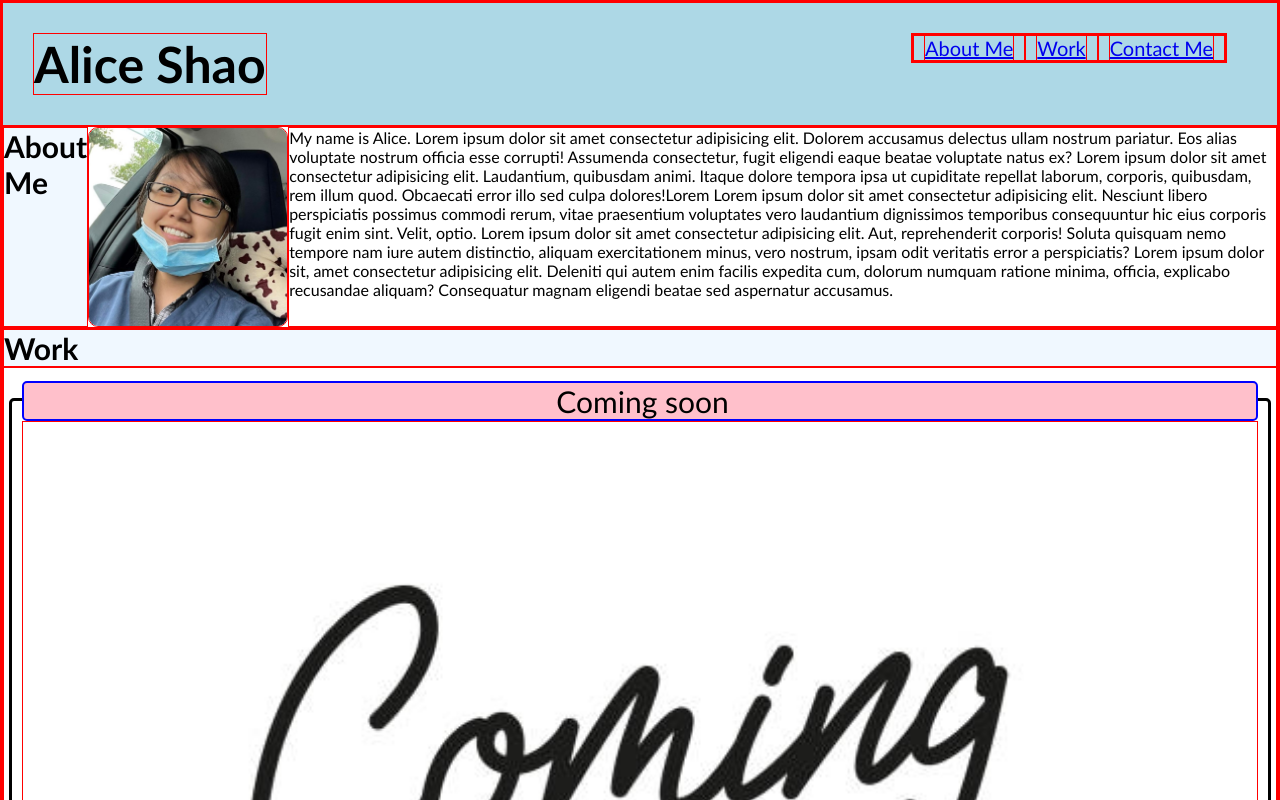
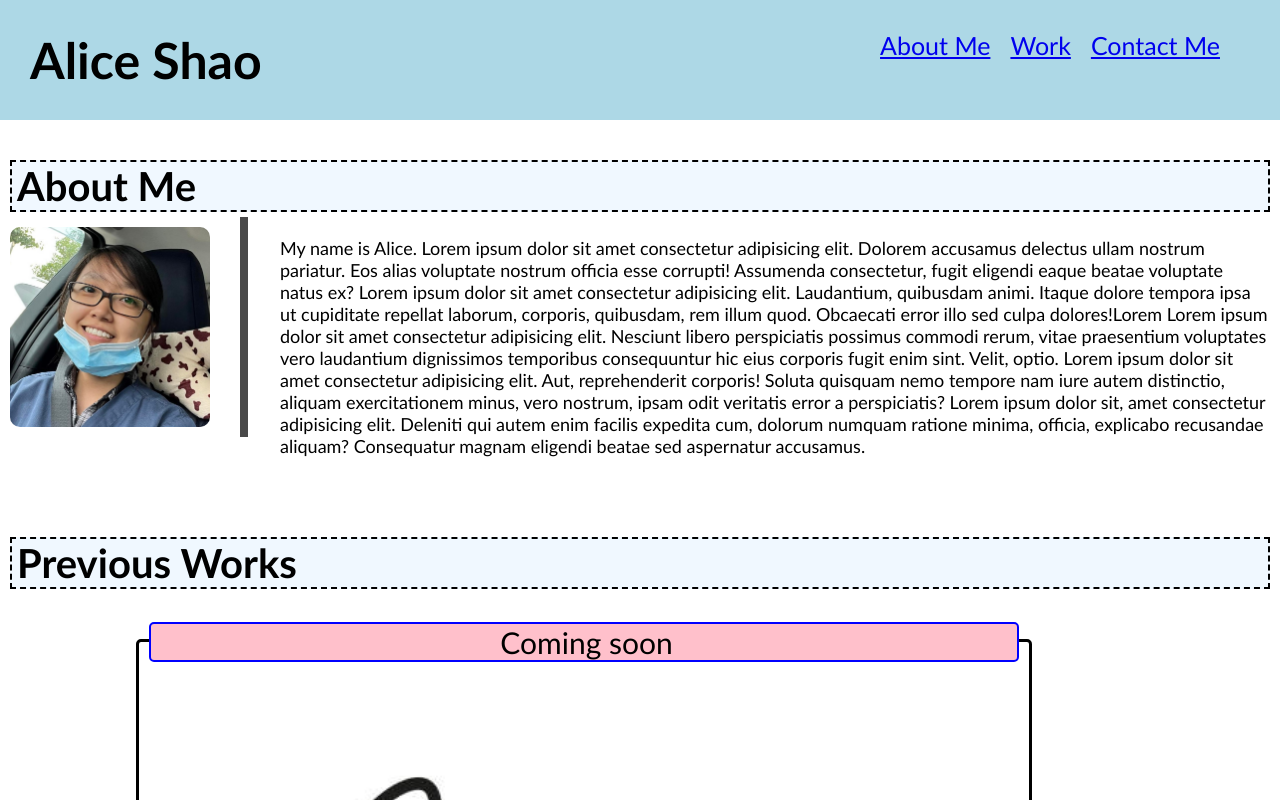
Before and after one commit to alices9/professional-portfolio, a plain HTML site: page index.html in a window 1280 px wide. Shown: the top 800 px of the page. Drawn offline with Linux system fonts and the light colour scheme.

Commit message:
added changes to the html and css files and created a readme

```diff
--- a/assets/css/style.css
+++ b/assets/css/style.css
@@ -3,57 +3,56 @@
     box-sizing: border-box;
     padding:0;
     margin:0;
-    border:1px solid red;
+    /* border:1px solid red; */
     font-family: 'Gill Sans', 'Gill Sans MT', Calibri, 'Trebuchet MS', sans-serif;
 }
 
+/* header formatting */
 h2{
-    font-size: 30px;
+    font-size: 40px;
+    padding: 0px 5px;
     background-color: aliceblue;
+    border:2px dashed black;
+}
+
+/* spaces between sections */
+section{
+    padding:40px 10px;
 }
 
 /* main header color */
-.header {
+.main-header {
     padding:30px;
     background-color: lightblue;
 }
 
-.header h1{
+.main-header h1{
     display: inline-block;
     font-size: 50px;
 }
 
-.header nav {
+.main-header nav {
     margin-right: 20px;
     float: right;
-    font-size: 20px;
+    font-size: 25px;
 }
 
-.header nav ul{
+.main-header nav ul{
     display: flex;
     list-style-type: none;
 }
 
-.header nav ul li{
+.main-header nav ul li{
     display: inline-block;
     padding: 0px 10px;
-
 }
 
-#about-me{
-    display: flex;
-}
-
-/* centers the project headers */
+/* centers the text for the project headers */
 .project-header{
     text-align: center;
 }
 
-/* displays the most recent project in the largest icon */
-.recent-project-img{
-    width: 100%;
-}
-
+/* holds the recent project */
 .recent-project-container{
     display: flex;
     justify-content: center;
@@ -63,10 +62,17 @@ h2{
     border: solid 3px black;
     border-radius: 5px;
     padding: 0 10px;
-    margin: 30px 5px;
-    flex: 1 1 250px;
+    margin: 4% 10% 4% 10%;
+    max-width: 70vw;
 }
 
+/* displays the most recent project in the largest icon */
+.recent-project-img{
+    width: 100%;
+    min-width: 400px;
+}
+
+/* holds the older projects */
 .older-project-container{
     display: flex;
     flex-wrap: wrap;
@@ -78,8 +84,11 @@ h2{
     border-radius: 5px;
     padding: 0 10px;
     margin: 30px 15px;
-    flex: 0 1 325px;
     box-shadow: 10px 10px rgb(80, 73, 73);
+}
+
+.older-project-img{
+    max-width: 400px;
 }
 
 .project-header {
@@ -92,27 +101,58 @@ h2{
     font-size: 30px;
 }
 
-.contact-me{
+.contact-me h2{
+    display: inline-block;
+}
+
+.contact-info{
+    font-size: 20px;
+}
+
+.contact-me nav ul{
     display: flex;
 }
 
 .contact-info li{
     list-style-type: none;
     padding: 0px 30px;
-    float: right;
+    display: inline-block;
+    margin-right: 20px;
+}
+
+#about-me{
+    display: flex;
+    flex-direction: column;
 }
 
 /*resizes profile pic*/
 #profile-pic{
+    margin-top: 15px;
     width:200px;
     height:200px;
     border-radius: 10px;
 }
 
-/* tablet, desktop styles  */
+/* tablet, desktop styles */
 @media screen and (min-width: 650px) {
-
     .snippet-card{
         flex: 1 0 250px;
     }
+
+    /* creates a separator in the about me section  */
+    #separator{
+        background-color: rgb(73, 73, 73);
+        width:8px;
+        height: 220px;
+        position: relative;
+        margin-left: 230px;
+        margin-top: -210px;
+    }
+
+    /* brings text to the right of separator */
+    #about-me p{
+        font-size: 18px;
+        margin-left: 270px;
+        margin-top: -200px;
+    }
 }
--- a/index.html
+++ b/index.html
@@ -4,13 +4,13 @@
     <meta charset="UTF-8">
     <meta http-equiv="X-UA-Compatible" content="IE=edge">
     <meta name="viewport" content="width=device-width, initial-scale=1.0">
-    <title>My portfolio</title>
+    <title>Alice's portfolio</title>
     <link rel="stylesheet" href="./assets/css/style.css">
 </head>
 
 <body>
     <!-- main site header -->
-    <header class="header">
+    <header class="main-header">
         <h1>Alice Shao</h1>
         <nav>
             <ul>
@@ -30,41 +30,50 @@
     <!-- about me -->
     <section id="about-me">
         <h2>About Me</h2>
-        <img id=profile-pic src="./assets/images/305242735_1115288006065615_1656729667201467662_n.jpg"/>
+        <img id=profile-pic src="./assets/images/305242735_1115288006065615_1656729667201467662_n.jpg" alt="picture of alice"/>
+        <div id="separator"></div>
         <p>My name is Alice. Lorem ipsum dolor sit amet consectetur adipisicing elit. Dolorem accusamus delectus ullam nostrum pariatur. Eos alias voluptate nostrum officia esse corrupti! Assumenda consectetur, fugit eligendi eaque beatae voluptate natus ex? Lorem ipsum dolor sit amet consectetur adipisicing elit. Laudantium, quibusdam animi. Itaque dolore tempora ipsa ut cupiditate repellat laborum, corporis, quibusdam, rem illum quod. Obcaecati error illo sed culpa dolores!Lorem Lorem ipsum dolor sit amet consectetur adipisicing elit. Nesciunt libero perspiciatis possimus commodi rerum, vitae praesentium voluptates vero laudantium dignissimos temporibus consequuntur hic eius corporis fugit enim sint. Velit, optio. Lorem ipsum dolor sit amet consectetur adipisicing elit. Aut, reprehenderit corporis! Soluta quisquam nemo tempore nam iure autem distinctio, aliquam exercitationem minus, vero nostrum, ipsam odit veritatis error a perspiciatis? Lorem ipsum dolor sit, amet consectetur adipisicing elit. Deleniti qui autem enim facilis expedita cum, dolorum numquam ratione minima, officia, explicabo recusandae aliquam? Consequatur magnam eligendi beatae sed aspernatur accusamus.</p>
     </section>
 
     <!-- work -->
-    <section>
-        <h2>Work</h2>
+    <section id="work">
+        <h2>Previous Works</h2>
+        <!-- section for recent project -->
         <div id="recent-project-container">
             <section class="recent-project-card">
                 <header class="project-header">Coming soon</header>
-                <img class="recent-project-img" src="./assets/images/coming-soon.jpg"/>
+                <a href="" target="_blank"><img class="recent-project-img" src="./assets/images/coming-soon.jpg" alt="coming soon"/></a>
             </section>
         </div>
     </section>
 
+    <!-- section for older projects -->
     <section class="older-project-container">
         <div class="older-project-card">
             <header class="project-header">Coming soon</header>
-            <img src="./assets/images/coming-soon.jpg"/>
+            <a href="" target="_blank"><img class="older-project-img" src="./assets/images/coming-soon.jpg" alt="coming soon"/></a>
         </div>
 
         <div class="older-project-card">
             <header class="project-header">Coming soon</header>
-            <img src="./assets/images/coming-soon.jpg"/>
+            <a href="" target="_blank"><img class="older-project-img" src="./assets/images/coming-soon.jpg" alt="coming soon"/></a>
         </div>
 
         <div class="older-project-card">
             <header class="project-header">Coming soon</header>
-            <img src="./assets/images/coming-soon.jpg"/>
+            <a href="" target="_blank"><img class="older-project-img" src="./assets/images/coming-soon.jpg" alt="coming soon"/></a>
         </div>
 
         <div class="older-project-card">
             <header class="project-header">Coming soon</header>
-            <img src="./assets/images/coming-soon.jpg"/>
+            <a href="" target="_blank"><img class="older-project-img" src="./assets/images/coming-soon.jpg" alt="coming soon"/></a>
         </div>
+
+        <div class="older-project-card">
+            <header class="project-header">Coming soon</header>
+            <a href="" target="_blank"><img class="older-project-img" src="./assets/images/coming-soon.jpg" alt="coming soon"/></a>
+        </div>
+
     </section>
 
     <section id="contact-me">
@@ -79,9 +88,5 @@
         </nav>
     </section>
 
-    <footer>
-
-    </footer>
-
 </body>
 </html>
```
Also changed, not shown: assets/images/portfolio-ss.png (added), 1 other file.
